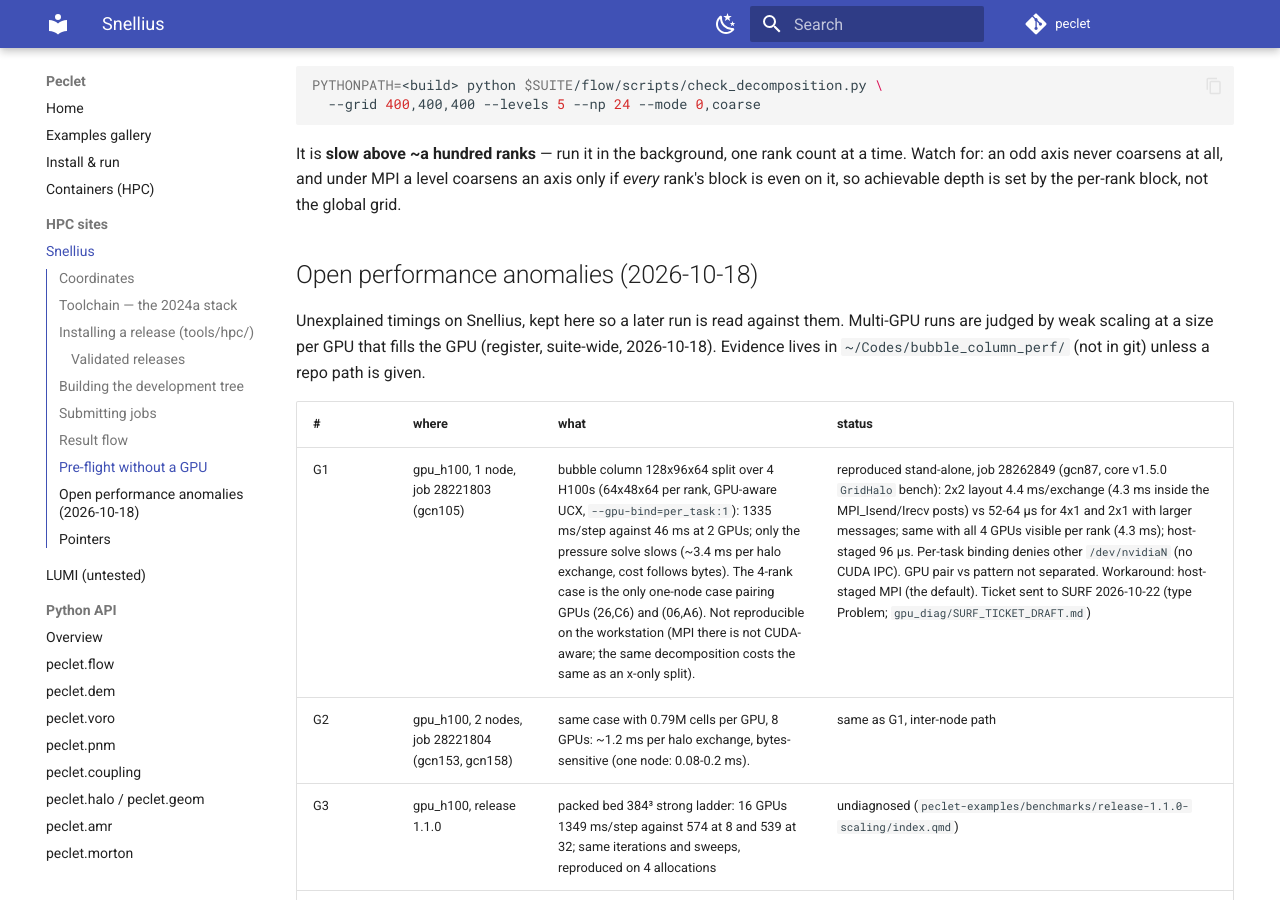
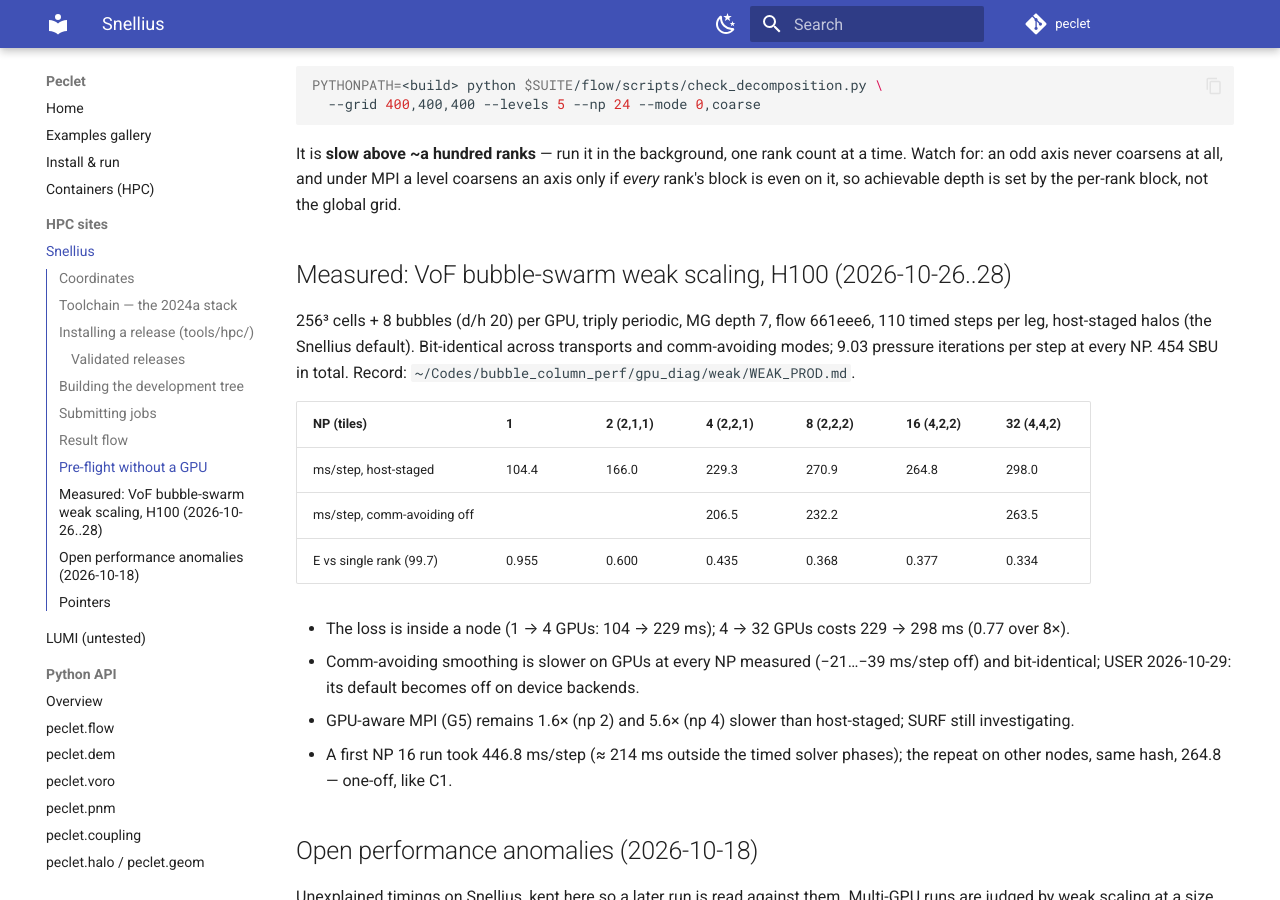
Before and after one commit to computational-chemical-engineering/peclet, an MkDocs documentation site: the page built from docs/SNELLIUS.md, in a window 1280 px wide and 900 px high, scrolled down 6999 px. Built offline with MkDocs 1.6.1 and Material for MkDocs 9.7.7, drawn with Linux system fonts in a browser that asks for light colours; comment, search, counter and statistics services are not loaded.

Commit message:
SNELLIUS: measured VoF bubble-swarm weak scaling on H100, NP 1-32 (E(32) 0.334, loss intra-node; CA off faster on GPU)
Co-Authored-By: Claude Opus 5.5 <noreply@anthropic.com>
Claude-Session: https://claude.ai/code/session_0127kjaH3FmCxkx1nzhmxWbn

```diff
--- a/docs/SNELLIUS.md
+++ b/docs/SNELLIUS.md
@@ -313,6 +313,25 @@ It is **slow above ~a hundred ranks** — run it in the background, one rank cou
 for: an odd axis never coarsens at all, and under MPI a level coarsens an axis only if *every*
 rank's block is even on it, so achievable depth is set by the per-rank block, not the global grid.
 
+## Measured: VoF bubble-swarm weak scaling, H100 (2026-10-26..28)
+
+256³ cells + 8 bubbles (d/h 20) per GPU, triply periodic, MG depth 7, flow 661eee6, 110 timed steps per leg,
+host-staged halos (the Snellius default). Bit-identical across transports and comm-avoiding modes; 9.03
+pressure iterations per step at every NP. 454 SBU in total. Record: `~/Codes/bubble_column_perf/gpu_diag/weak/WEAK_PROD.md`.
+
+| NP (tiles) | 1 | 2 (2,1,1) | 4 (2,2,1) | 8 (2,2,2) | 16 (4,2,2) | 32 (4,4,2) |
+|---|---|---|---|---|---|---|
+| ms/step, host-staged | 104.4 | 166.0 | 229.3 | 270.9 | 264.8 | 298.0 |
+| ms/step, comm-avoiding off | | | 206.5 | 232.2 | | 263.5 |
+| E vs single rank (99.7) | 0.955 | 0.600 | 0.435 | 0.368 | 0.377 | 0.334 |
+
+- The loss is inside a node (1 → 4 GPUs: 104 → 229 ms); 4 → 32 GPUs costs 229 → 298 ms (0.77 over 8×).
+- Comm-avoiding smoothing is slower on GPUs at every NP measured (−21…−39 ms/step off) and bit-identical;
+  USER 2026-10-29: its default becomes off on device backends.
+- GPU-aware MPI (G5) remains 1.6× (np 2) and 5.6× (np 4) slower than host-staged; SURF still investigating.
+- A first NP 16 run took 446.8 ms/step (≈ 214 ms outside the timed solver phases); the repeat on other nodes,
+  same hash, 264.8 — one-off, like C1.
+
 ## Open performance anomalies (2026-10-18)
 
 Unexplained timings on Snellius, kept here so a later run is read against them. Multi-GPU runs are
```
